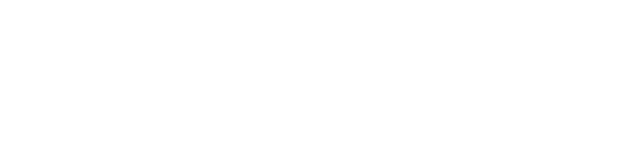
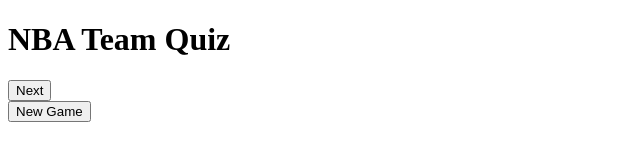
Before and after one commit to kaeside/quiz, a plain HTML site: page index.html in a window 1280 px wide. Shown: the whole page, without its empty margins (0-640 px from the left). Drawn offline with nearby package versions, Linux system fonts and the light colour scheme.

Commit message:
added quiz app html

```diff
--- a/index.html
+++ b/index.html
@@ -7,6 +7,29 @@
     <link rel='stylesheet' href="css/style.css">
   </head>
   <body>
+  	<header>
+  		<h1>NBA Team Quiz</h1>
+  	</header>
+
+  	<section class="question">
+  			<div class="allChoices">
+  			<!--
+  				<p class="choice">Pelicans</p>
+  				<p class="choice">Bobcats</p>
+  				<p class="choice">Honets</p>
+  				<p class="choice">Bullets</p>
+  			-->
+  			</div>
+  	</section>
+
+  	<div>
+  		<button id="nextButton">Next</button>
+  	</div>
+
+  	<div>
+  		<button id="newGameButton">New Game</button>
+  	</div>
+
     <script src="https://ajax.googleapis.com/ajax/libs/jquery/1.12.0/jquery.min.js"></script>
     <script src="js/app.js"></script>
   </body>
```
